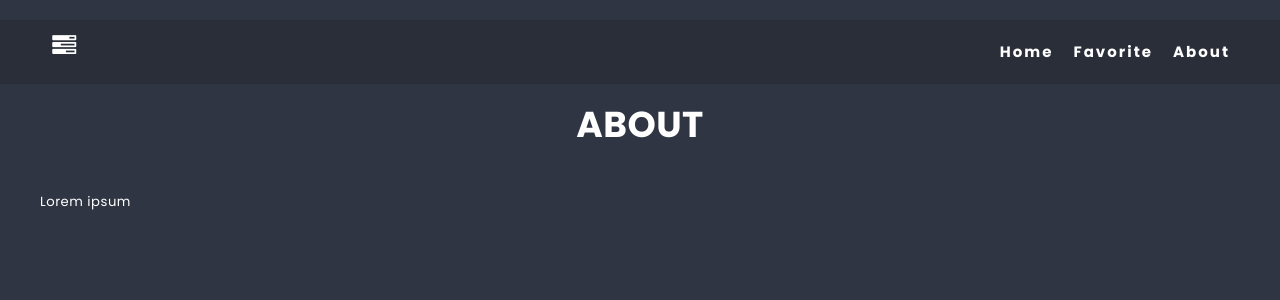
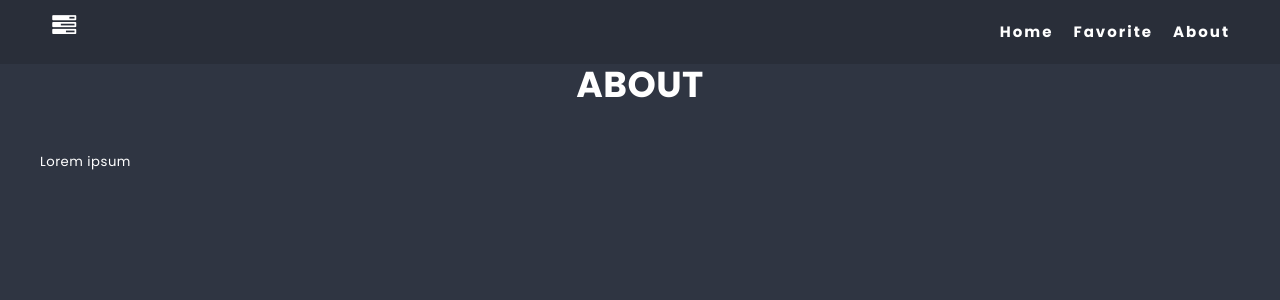
Before and after one commit to PatrykSzwiec/ReactApp, a React (Create React App) app: page /about in a window 1280 px wide. Shown: the top 300 px of the page. Built offline with nearby package versions, Linux system fonts and the light colour scheme.

Commit message:
Add NotFound page

```diff
--- a/src/App.js
+++ b/src/App.js
@@ -3,6 +3,7 @@ import NavBar from './components/NavBar/NavBar';
 import About from './components/About/About';
 import Favorite from './components/Favorite/Favorite';
 import Home from './components/Home/Home';
+import NotFound from './components/NotFound/NotFound.js';
 
 import { Routes, Route } from 'react-router-dom';
 
@@ -15,6 +16,7 @@ const App = () => {
           <Route path="/" element={<Home />} />
           <Route path="/about" element={<About />} />
           <Route path="/favorite" element={<Favorite />} />
+          <Route path="*" element={<NotFound />} />
         </Routes>
       </Container>
     </main>
--- a/src/components/Container/Container.module.scss
+++ b/src/components/Container/Container.module.scss
@@ -2,5 +2,5 @@
 
 .container {
   max-width: 1200px;
-  margin: 20px auto;
+  margin: 0 auto;
 }
--- /dev/null
+++ b/src/components/NotFound/NotFound.js
@@ -0,0 +1,11 @@
+import PageTitle from "../PageTitle/PageTitle";
+
+const NotFound = () => {
+    return (
+        <div>
+            <PageTitle>404 not found</PageTitle>
+        </div>
+    )
+}
+
+export default NotFound;
```
